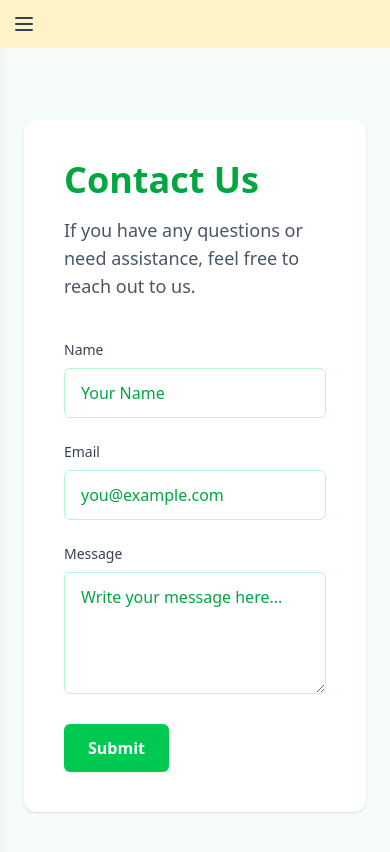
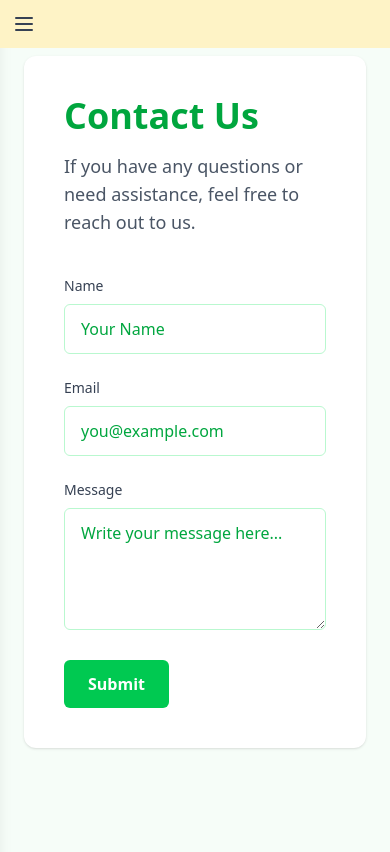
Before and after one commit to AjayGodara2417/Gyan_Sathi, a Next.js app: page /contactus in a window 390 px wide. Shown: the top 852 px of the page. Built offline with nearby package versions, Linux system fonts and the light colour scheme; no server answers.

Commit message:
padding & margin

```diff
--- a/src/app/(pages)/about/page.tsx
+++ b/src/app/(pages)/about/page.tsx
@@ -3,7 +3,7 @@ import Image from "next/image";
 
 export default function AboutPage() {
   return (
-    <div className="bg-[#F6FDF8] text-gray-900 px-6 md:px-20 py-16 font-sans">
+    <div className="bg-[#F6FDF8] text-gray-900 px-6 md:px-20 py-2 md:py-16 font-sans">
       <div className="max-w-7xl mx-auto grid md:grid-cols-2 gap-10 items-center">
         {/* Left Text Section */}
         <div>
--- a/src/app/(pages)/contactus/page.tsx
+++ b/src/app/(pages)/contactus/page.tsx
@@ -35,7 +35,7 @@ export default function ContactPage() {
   };
 
   return (
-    <div className="bg-[#F6FDF8] text-gray-900 min-h-screen px-6 md:px-20 py-16 font-sans">
+    <div className="bg-[#F6FDF8] text-gray-900 min-h-screen pb-4 px-6 md:px-20 md:py-16 font-sans">
       <div className="max-w-4xl mx-auto bg-white rounded-xl shadow p-10">
         <h1 className="text-4xl md:text-5xl font-bold mb-4 text-green-600">Contact Us</h1>
         <p className="text-lg mb-10 text-gray-600">
```
